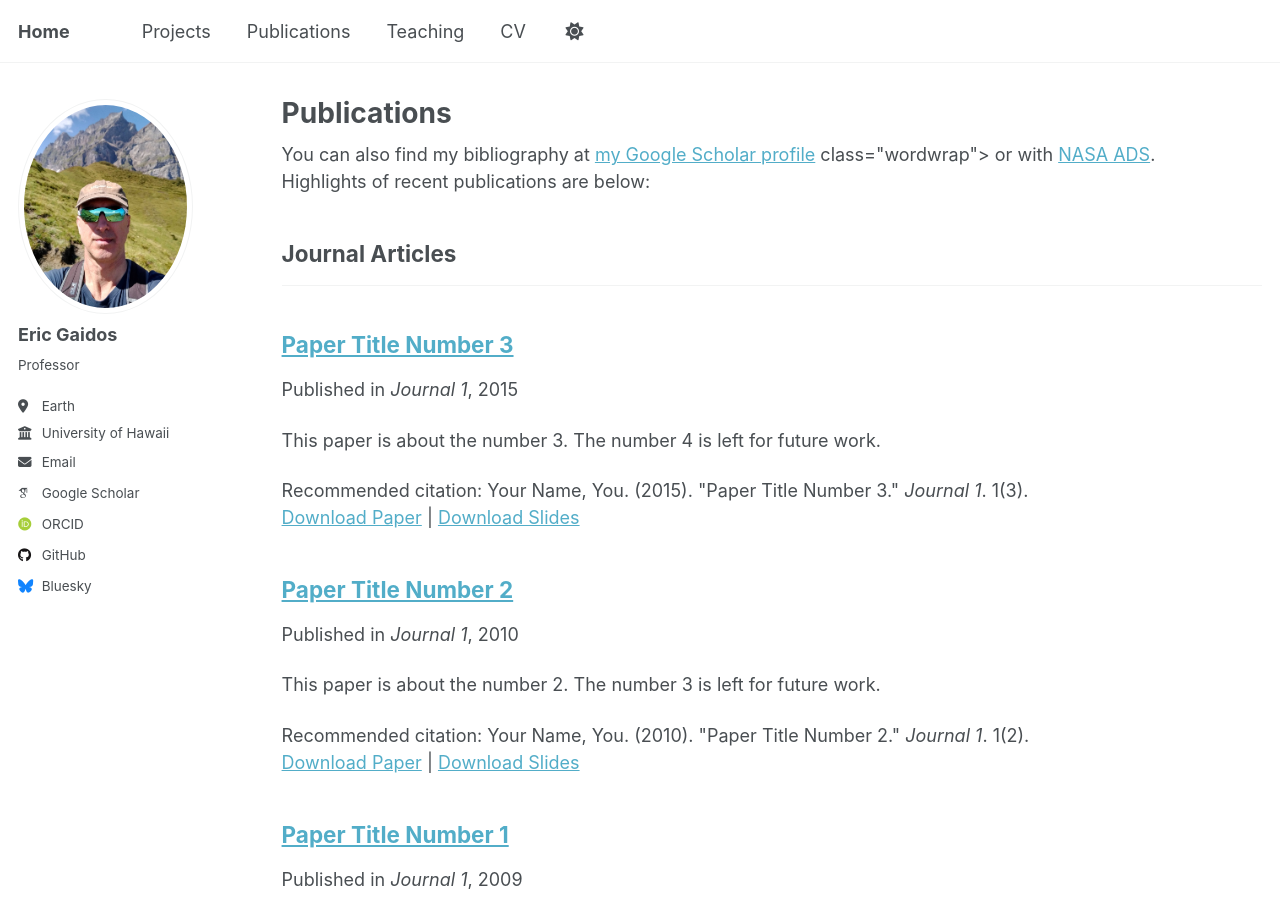
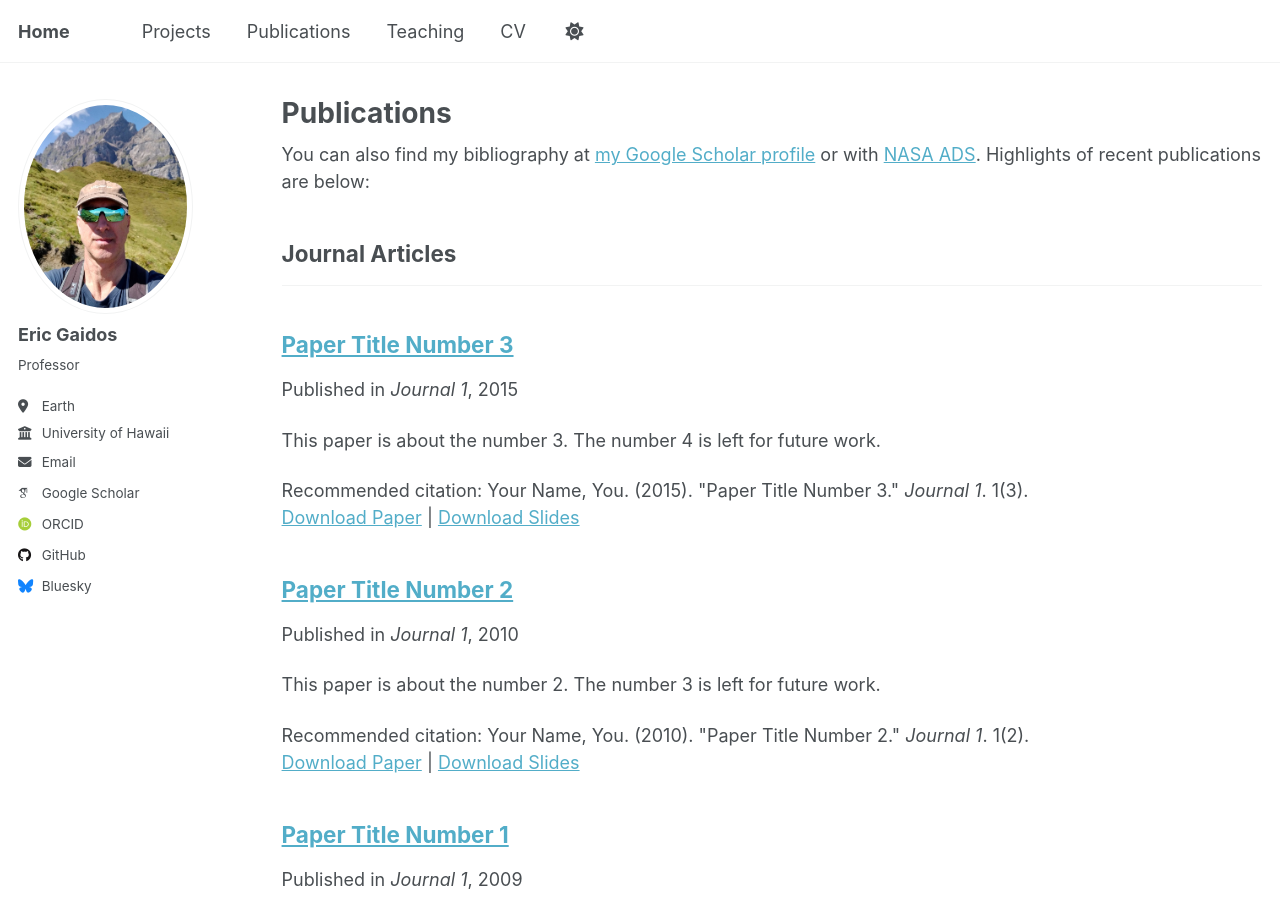
Before and after one commit to egaidos/egaidos.github.io, a Jekyll site: the page built from _pages/publications.html, in a window 1280 px wide and 900 px high. Built offline with Jekyll 4.4.1, drawn with Linux system fonts in a browser that asks for light colours; some web fonts are replaced.

Commit message:
Update publications.html

```diff
--- a/_pages/publications.html
+++ b/_pages/publications.html
@@ -6,7 +6,7 @@ author_profile: true
 ---
 
 {% if site.author.googlescholar %}
-  <div class="wordwrap">You can also find my bibliography at <a href="{{site.author.googlescholar}}">my Google Scholar profile</a> {% endif %} class="wordwrap"> or with <a href="https://ui.adsabs.harvard.edu/search/q=author:(%22Gaidos,E.%22)">NASA ADS</a>.</div>  Highlights of recent publications are below:
+  <div class="wordwrap">You can also find my bibliography at <a href="{{site.author.googlescholar}}">my Google Scholar profile</a> {% endif %}  or with <a href="https://ui.adsabs.harvard.edu/search/q=author:(%22Gaidos,E.%22)">NASA ADS</a>. Highlights of recent publications are below: </div class="wordwrap">
 {% include base_path %}
 
 <!-- New style rendering if publication categories are defined -->
```
